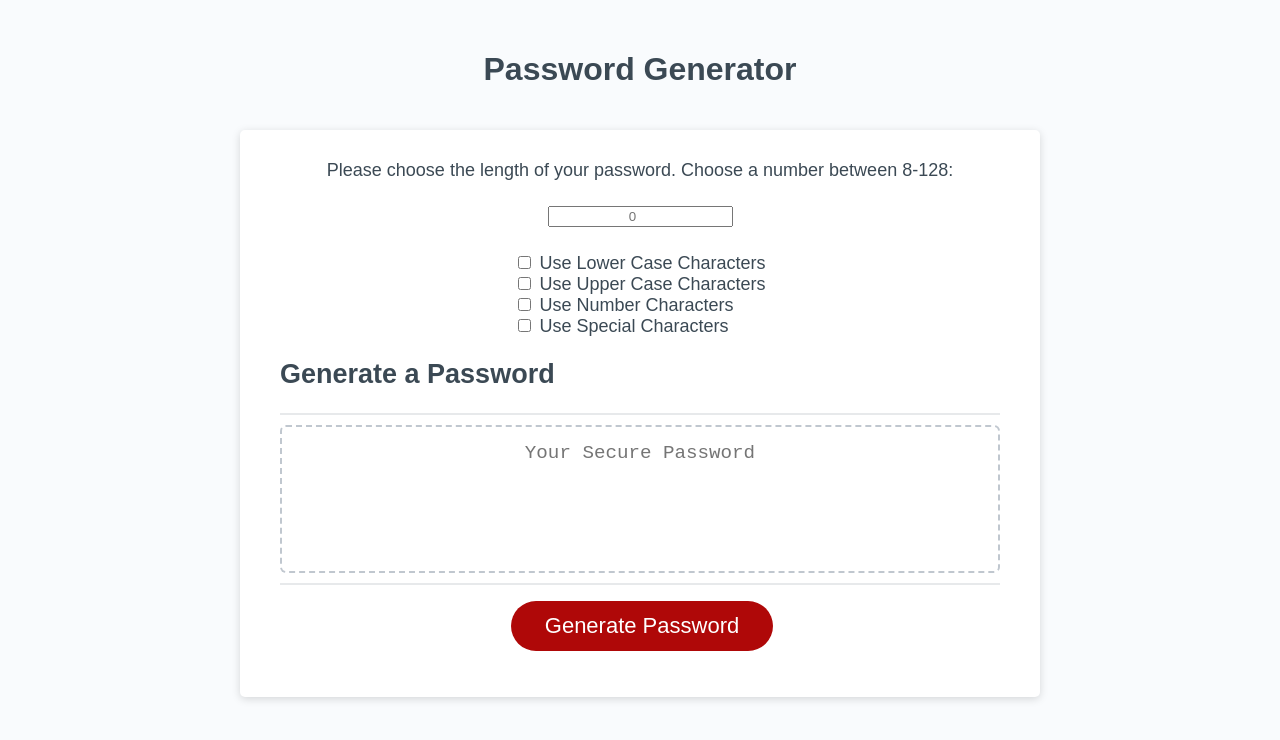
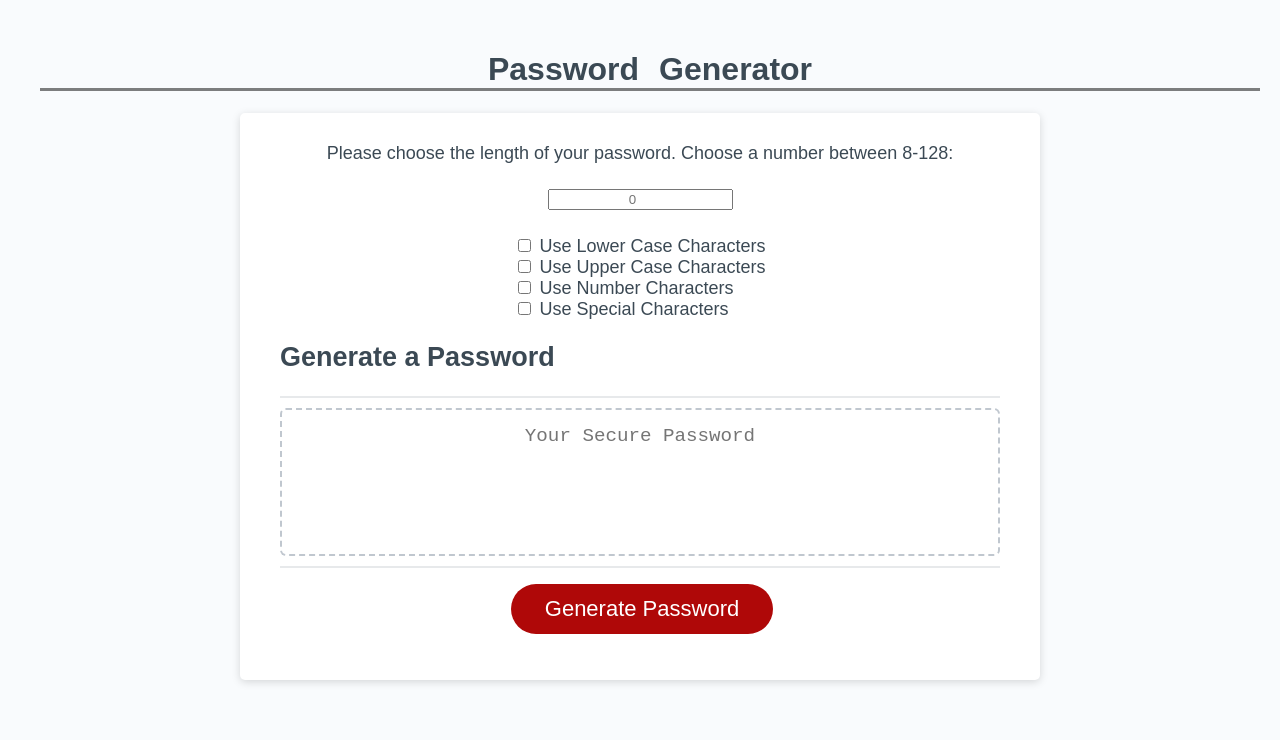
Before and after one commit to ChrisKurz098/password-generator, a plain HTML site: page index.html in a window 1280 px wide. Drawn offline with Linux system fonts and the light colour scheme.

Commit message:
added animations

```diff
--- a/index.html
+++ b/index.html
@@ -8,13 +8,14 @@
   <title>Password Generator</title>
   <link rel="stylesheet" href="style.css" />
 </head>
-
+<!------------------------------------------------------------------------------------------------>
 <body>
-
-
   <div class="wrapper">
     <header>
-      <h1>Password Generator</h1>
+      <h1>
+        <div id="passwordHeader">Password</div>
+        <div id="generatorHeader">Generator</div>
+      </h1>
     </header>
 
     <div class="card">
--- a/script.js
+++ b/script.js
@@ -4,7 +4,7 @@ var selectionPass = 0;
 
 function generatePassword() {
   selectionPass = 0; //clear selectionPass. if both length and character type pass this needs to = 2
-  document.querySelector("#password").value="";//clear the text box
+  document.querySelector("#password").value = "";//clear the text box
   var min = 8;
   var max = 128;
 
@@ -14,10 +14,10 @@ function generatePassword() {
   var passwordLength = document.getElementById("pwLength").value;
 
 
-  if (passwordLength < min || passwordLength > max )//this is a number only input so there no need to check if its a string
+  if (passwordLength < min || passwordLength > max)//this is a number only input so there no need to check if its a string
 
   {
-    document.querySelector("#password").value="You must enter a number between 8-128";
+    document.querySelector("#password").value = "You must enter a number between 8-128";
 
   }
   else { selectionPass += 1 }//if there is the correct data, add one to indicate that is true
@@ -31,7 +31,7 @@ function generatePassword() {
 
   //make sure at least one box is checked
   if (useUpper === false && useLower === false && useNumbers === false && useSymbols === false) {
-    document.querySelector("#password").value+="\r\nYou must choose at least one type";
+    document.querySelector("#password").value += "\r\nYou must choose at least one type";
 
   }
   else { selectionPass += 1 }//if there is the correct data, add one to indicate that is true. This needs to =2
@@ -75,11 +75,17 @@ function generatePassword() {
 
   return generatedPassword;
 }
+
+
 // Write password to the #password input
 function writePassword() {
-  var password = generatePassword();
+
+  var password =generatePassword();
+
   var passwordText = document.querySelector("#password");
-  if (selectionPass == 2) {
+
+  if (selectionPass == 2 ) {
+        //set new password
     passwordText.value = password;
   }
 
--- a/style.css
+++ b/style.css
@@ -13,6 +13,8 @@ body,
 }
 
 body {
+  animation: fadeIn 1s;
+  overflow-y: scroll;
   font-family: sans-serif;
   background-color: #f9fbfd;
 }
@@ -25,10 +27,31 @@ body {
 
 header {
   text-align: center;
-  padding: 20px;
+  padding-left: 20px;
   padding-top: 0px;
   color: hsl(206, 17%, 28%);
+
 }
+header h1{
+ display: flex;
+ justify-content: center;
+ border-bottom: solid rgb(0, 0, 0,.5) 3px;
+
+}
+#passwordHeader{
+
+  text-align: left;
+  margin-right: 10px;
+  animation: fromLeft 1s;
+}
+#generatorHeader{
+
+  text-align: right;
+  margin-left: 10px;
+  animation: fromRight 1s;
+}
+
+
 
 .card {
   background-color: hsl(0, 0%, 100%);
@@ -54,11 +77,13 @@ header {
   margin-top: 2vw;
 }
 .userInput .checkboxes{
+
   display: inline-block;
   text-align: left;
   margin-top: 2vw;
 
 }
+
 
 .card-header::after {
   content: " ";
@@ -91,6 +116,7 @@ header {
 }
 
 .btn {
+
   border: none;
   background-color: hsl(360, 91%, 36%);
   border-radius: 25px;
@@ -104,6 +130,10 @@ header {
   padding: 14px 34px;
   text-align: center;
   cursor: pointer;
+}
+
+.btn:hover{
+  background-color: rgb(221, 13, 13);
 }
 
 button[disabled] {
@@ -134,6 +164,7 @@ button[disabled] {
   border-radius: 6px;
   resize: none;
   overflow: hidden;
+  ;
 }
 
 @media (max-width: 690px) {
@@ -153,3 +184,30 @@ button[disabled] {
     font-size: 0.8rem;
   }
 }
+
+/*Keyfames*/
+@keyframes fadeIn{
+  from {
+    filter:blur(4px);
+    margin-top:100px;
+    opacity: 0;
+  }
+
+}
+
+@keyframes fromLeft{
+  from {
+    transform:translate(-300px,0px);
+  }
+
+
+}
+
+@keyframes fromRight{
+  from {
+    transform:translate(300px,0px);
+
+  }
+
+
+}
```
